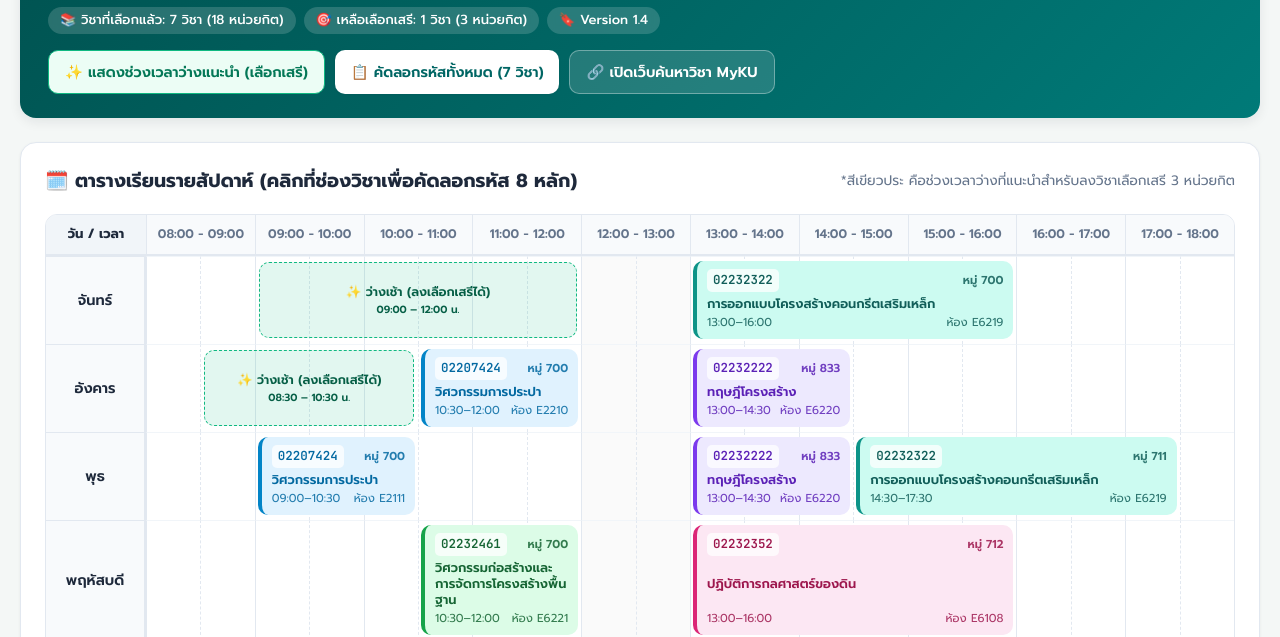
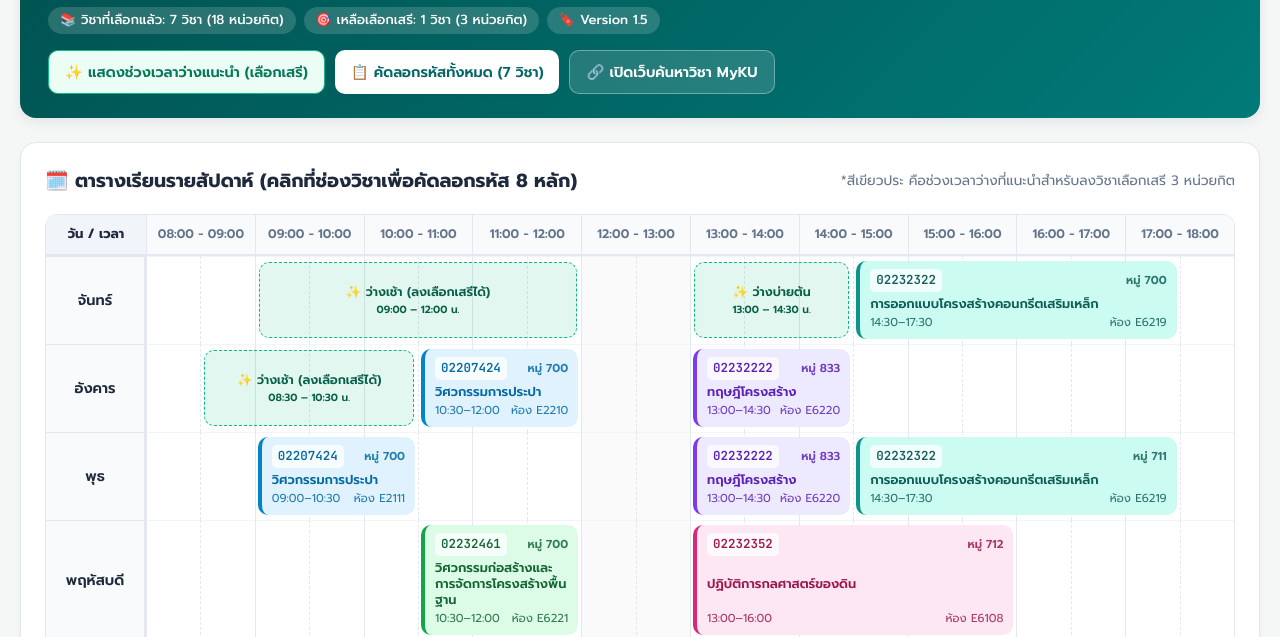
Before and after one commit to chanudom4686-arch/KU-2026, a plain HTML site: page index.html in a window 1280 px wide. Shown: the part 114-751 px from the top of the page. Drawn offline with Linux system fonts and the light colour scheme.

Commit message:
chore: update 02232322 Monday class time to 14:30-17:30 (Version 1.5)

```diff
--- a/index.html
+++ b/index.html
@@ -3,7 +3,7 @@
 <head>
   <meta charset="UTF-8" />
   <meta name="viewport" content="width=device-width, initial-scale=1.0" />
-  <title>ตารางเรียน ภาคปลาย 2569 - วิศวกรรมโยธา-ชลประทาน (E04-3) | Version 1.4</title>
+  <title>ตารางเรียน ภาคปลาย 2569 - วิศวกรรมโยธา-ชลประทาน (E04-3) | Version 1.5</title>
   <link rel="preconnect" href="https://fonts.googleapis.com">
   <link rel="preconnect" href="https://fonts.gstatic.com" crossorigin>
   <link href="https://fonts.googleapis.com/css2?family=Prompt:wght@300;400;500;600;700&family=JetBrains+Mono:wght@500;600&display=swap" rel="stylesheet">
@@ -495,7 +495,7 @@
         <div class="badge-group">
           <span class="badge">📚 วิชาที่เลือกแล้ว: 7 วิชา (18 หน่วยกิต)</span>
           <span class="badge">🎯 เหลือเลือกเสรี: 1 วิชา (3 หน่วยกิต)</span>
-          <span class="badge">🔖 Version 1.4</span>
+          <span class="badge">🔖 Version 1.5</span>
         </div>
       </div>
       <div class="header-actions">
@@ -552,7 +552,7 @@
   <script>
     /**
      * ตารางเรียน ภาคปลาย 2569 (E04-3 วิศวกรรมโยธา-ชลประทาน)
-     * Version 1.4
+     * Version 1.5
      */
 
     // ข้อมูลรายวิชาทั้ง 7 วิชา (แยกเก็บที่เดียวตามหลัก DRY)
@@ -604,7 +604,7 @@
         colorBorder: '#0d9488',
         colorText: '#115e59',
         schedules: [
-          { day: 'MON', start: '13:00', end: '16:00', sec: '700', note: 'ห้อง E6219' },
+          { day: 'MON', start: '14:30', end: '17:30', sec: '700', note: 'ห้อง E6219' },
           { day: 'WED', start: '14:30', end: '17:30', sec: '711', note: 'ห้อง E6219' }
         ]
       },
@@ -678,6 +678,7 @@
     // ช่วงเวลาว่างแนะนำสำหรับลงวิชาเลือกเสรี 3 หน่วยกิต (วันจันทร์เช้า และ วันอังคารเช้า)
     const RECOMMENDED_FREE_SLOTS = [
       { day: 'MON', start: '09:00', end: '12:00', label: '✨ ว่างเช้า (ลงเลือกเสรีได้)' },
+      { day: 'MON', start: '13:00', end: '14:30', label: '✨ ว่างบ่ายต้น' },
       { day: 'TUE', start: '08:30', end: '10:30', label: '✨ ว่างเช้า (ลงเลือกเสรีได้)' }
     ];
 
@@ -966,7 +967,7 @@
         renderTimetable();
         renderCourseCards();
         initActions();
-        console.info('[App Init] โหลดตารางเรียน Version 1.4 สำเร็จ');
+        console.info('[App Init] โหลดตารางเรียน Version 1.5 สำเร็จ');
       } catch (err) {
         console.error('[App Error] เกิดข้อผิดพลาดในการแสดงผลตารางเรียน:', err);
       }
```
Also changed, not shown: 1 other file.
